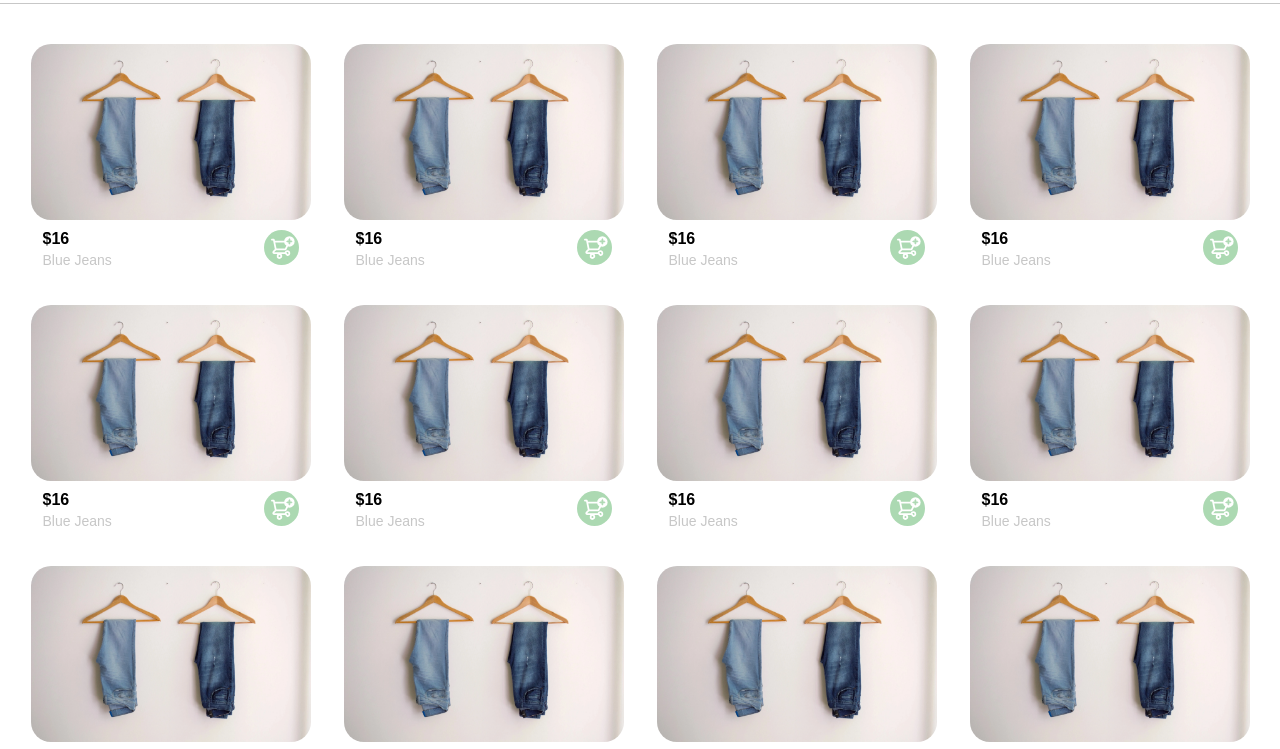
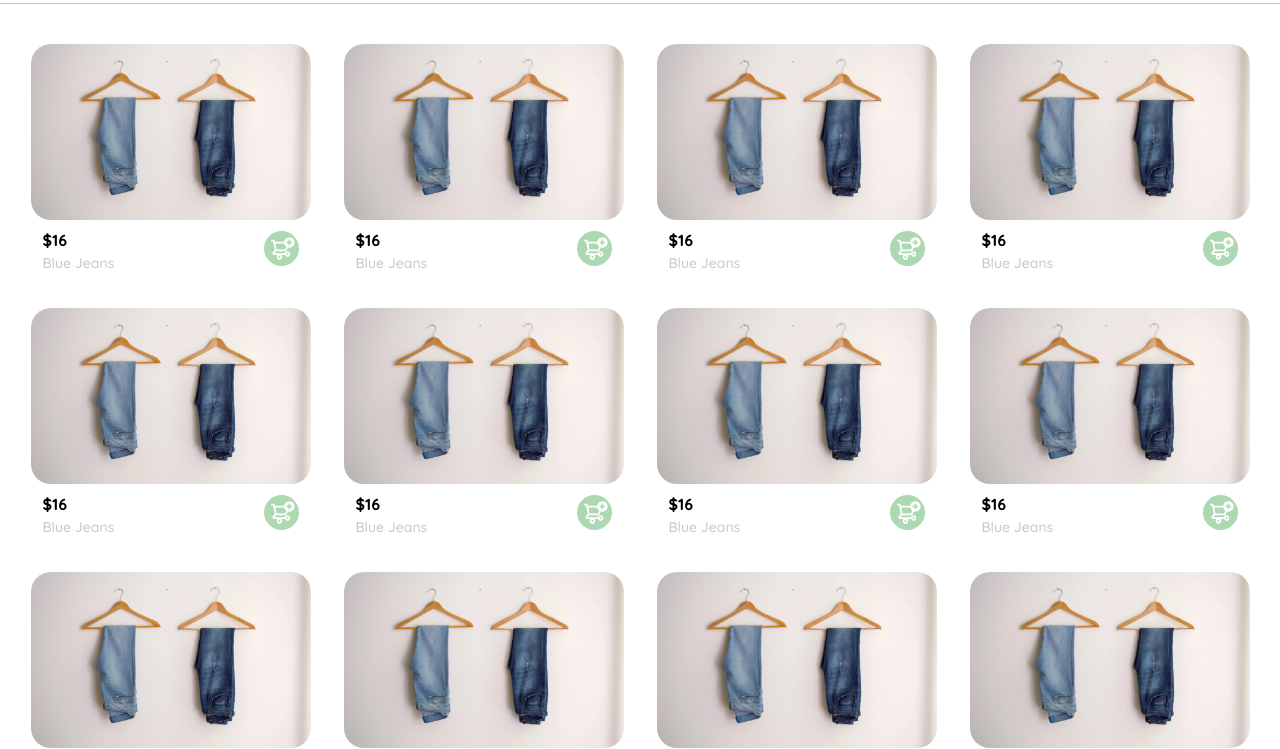
Before and after one commit to KidBourbon/garage-sale, a plain HTML site: page index.html in a window 1280 px wide. Shown: the part 56-805 px from the top of the page. Drawn offline with Linux system fonts and the light colour scheme.

Commit message:
Fixed problem when loading fonts

```diff
--- a/index.html
+++ b/index.html
@@ -8,6 +8,8 @@
 		<title>Kid B. Yard Sale</title>
 
 		<link rel="stylesheet" href="./css/styles.css" />
+		<link rel="stylesheet" href="./css/fonts.css" />
+
 		<link
 			rel="shortcut icon"
 			href="./images/logos/favicon_yard_sale.svg"
```
